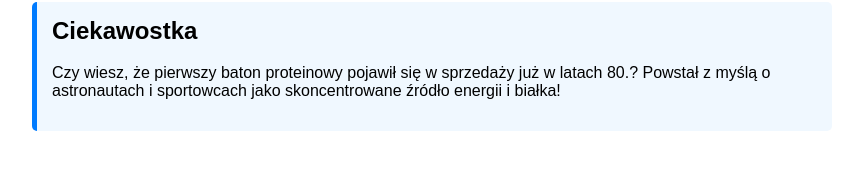
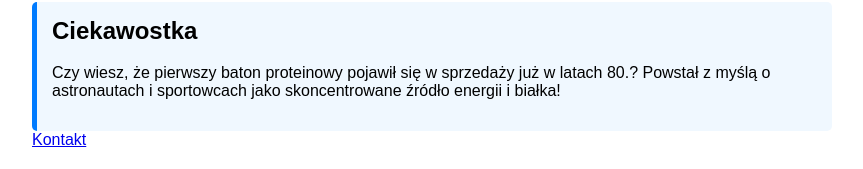
Before and after one commit to kazachstanski-baton-proteinowy/batony-proteinowe, a Flask app: page / in a window 1280 px wide. Shown: the part 2066-2235 px from the top of the page, without its empty margins (208-1071 px from the left). Before the commit the page ends 2197 px from the top, so only its background shows below. Run offline with Flask 3, Linux system fonts and the light colour scheme.

Commit message:
feat: dodanie nawigacji do strony kontakt

```diff
--- a/templates/index.html
+++ b/templates/index.html
@@ -65,5 +65,8 @@
             Powstał z myślą o astronautach i sportowcach jako skoncentrowane źródło energii i białka!
         </p>
     </div>
+    <nav>
+     <a href="contact.html">Kontakt</a>
+    </nav>
 </body>
 </html>
```
